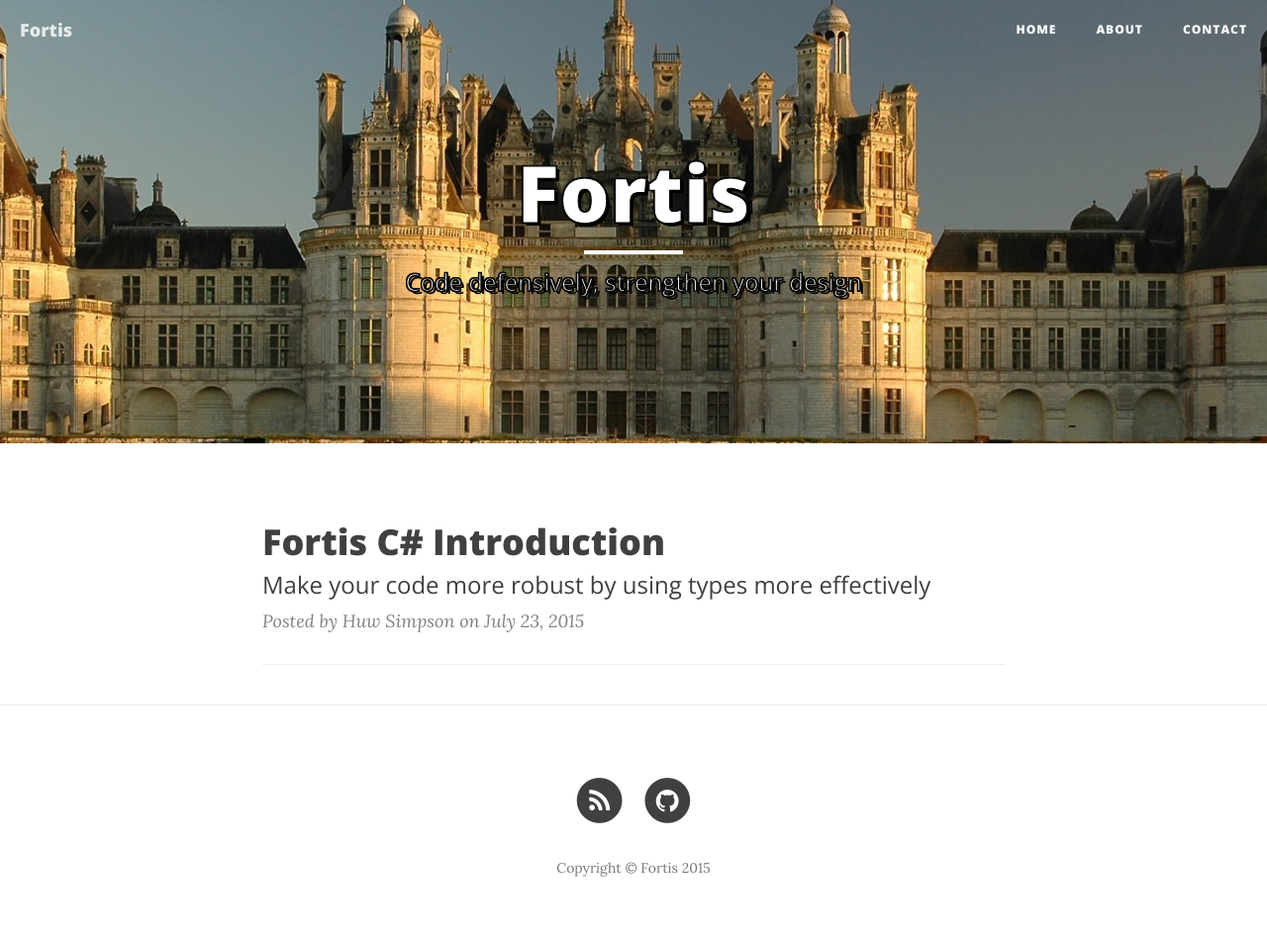
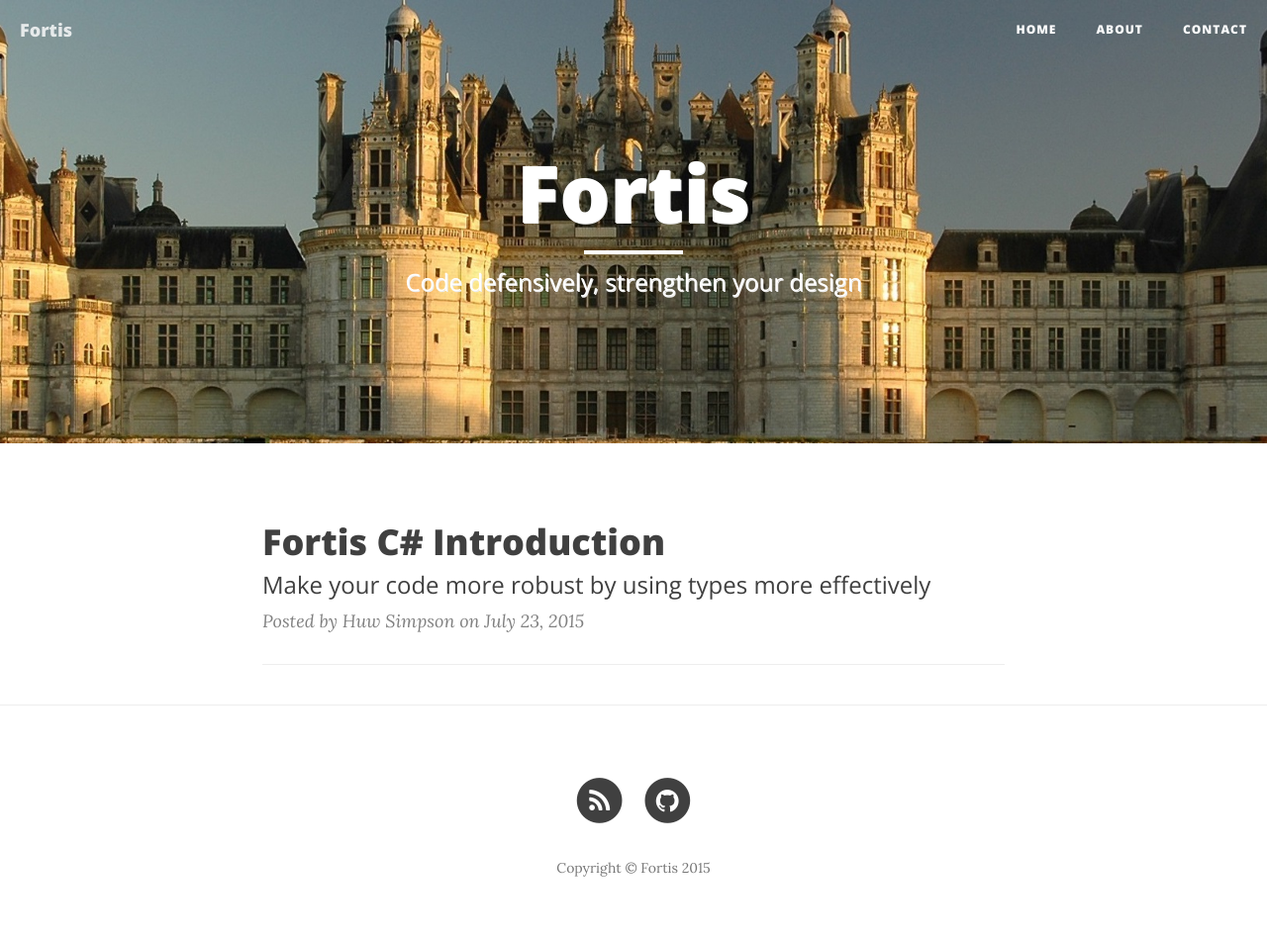
Before and after one commit to huwman/Fortis, a Jekyll site: the page built from index.html, in a window 1280 px wide. Shown: the whole page at 99% size. Built offline with Jekyll 4.4.1, drawn with Linux system fonts in a browser that asks for light colours; nearby versions of some CDN libraries; the list of posts is cut into pages by our own code.

Commit message:
Adjusting text shadow

```diff
--- a/css/clean-blog.css
+++ b/css/clean-blog.css
@@ -143,18 +143,7 @@ hr.small {
 .intro-header .page-heading {
   padding: 100px 0 50px;
   color: white;
-
-  /* WebKit (Safari/Chrome) Only */
-  -webkit-text-stroke: 1px black;
-
-  text-shadow:
-    3px 3px 0 #000,
-    /* Simulated effect for Firefox and Opera
-       and nice enhancement for WebKit */
-   -1px -1px 0 #000,
-    1px -1px 0 #000,
-   -1px  1px 0 #000,
-    1px  1px 0 #000;
+  text-shadow: 1px 1px #EDEDED;
 }
 @media only screen and (min-width: 768px) {
   .intro-header .site-heading,
```
